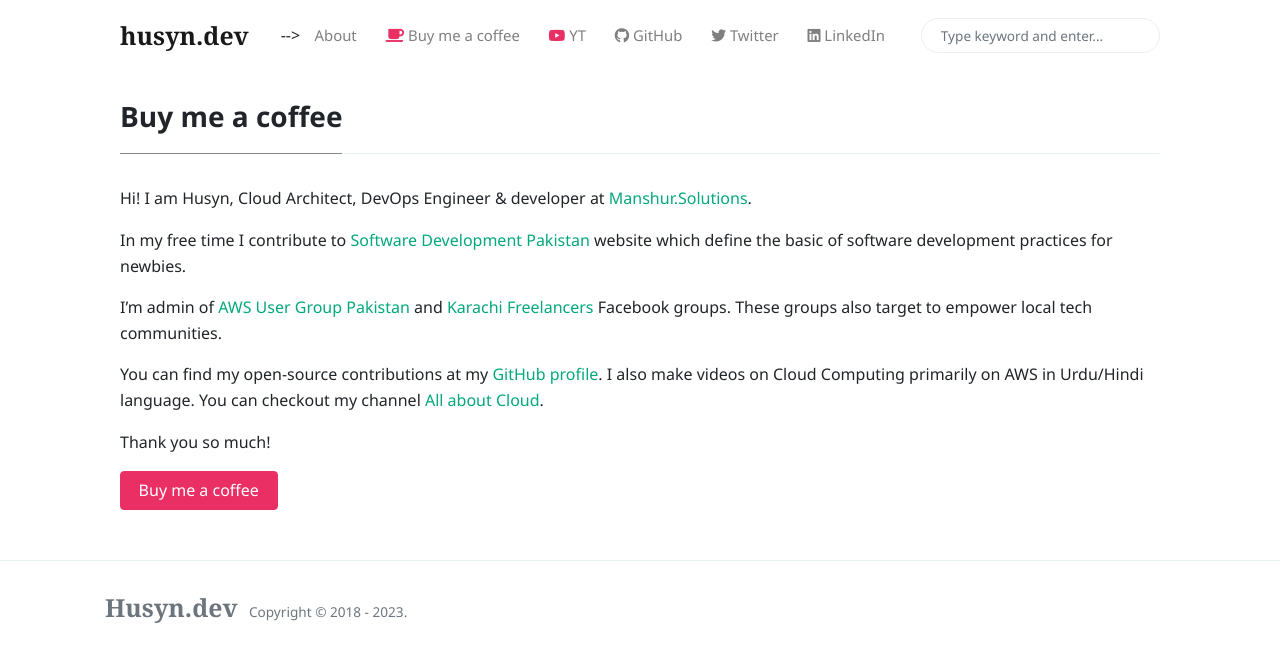
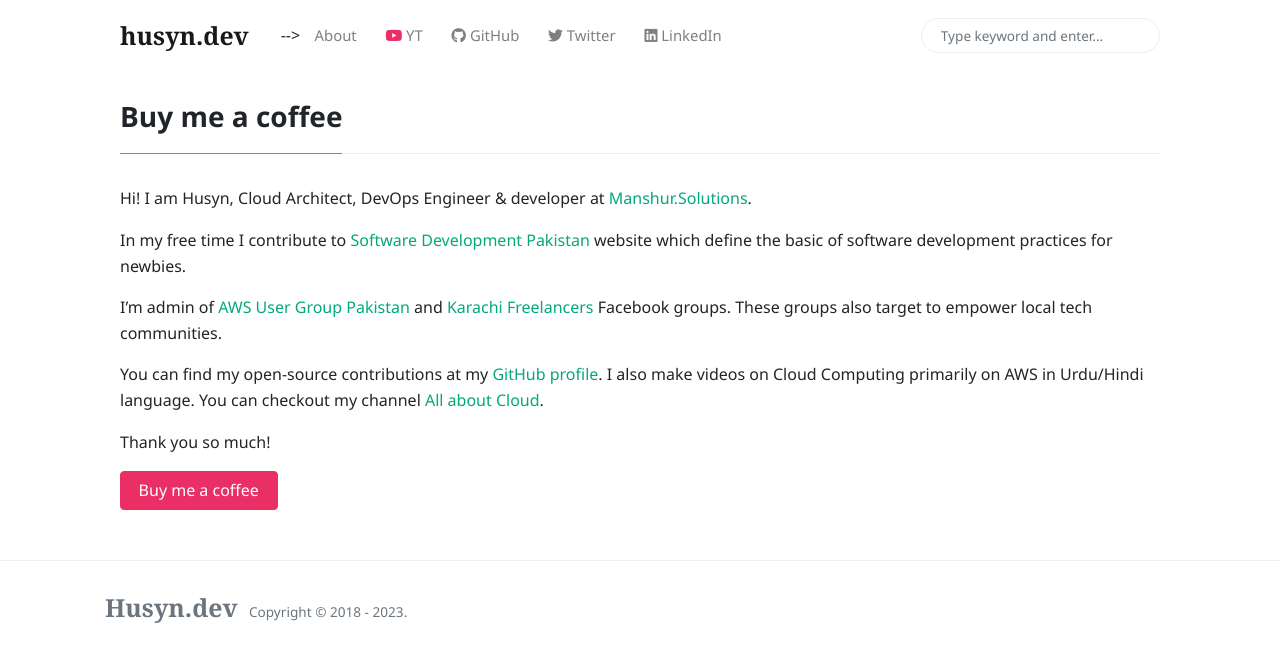
Before and after one commit to husyn/husyn.dev, a Jekyll site: the page built from _pages/buy-me-a-coffee.md, in a window 1280 px wide. Shown: the top 662 px of the page. Built offline with Jekyll 4.4.1, drawn with Linux system fonts in a browser that asks for light colours; nearby versions of some CDN libraries; our own code applies the rules of GitHub Pages for plain Markdown files.

Commit message:
removes buy me a coffee link

```diff
--- a/_includes/menu-header.html
+++ b/_includes/menu-header.html
@@ -4,9 +4,7 @@
 <li class="nav-item">
     <a class="nav-link" href="{{site.baseurl}}/about.html">About</a>
 </li>
-<li class="nav-item">
-    <a target="_blank" class="nav-link" href="https://www.buymeacoffee.com/husyn"><i class="fa fa-coffee text-danger"></i> Buy me a coffee</a>
-</li>
+
 <li class="nav-item">
     <a target="_blank" class="nav-link" href="https://www.youtube.com/channel/UCQnAN556-_JeXfiQi9SgN_g"><i class="fab fa-youtube text-danger"></i> YT</a>
 </li>
```
